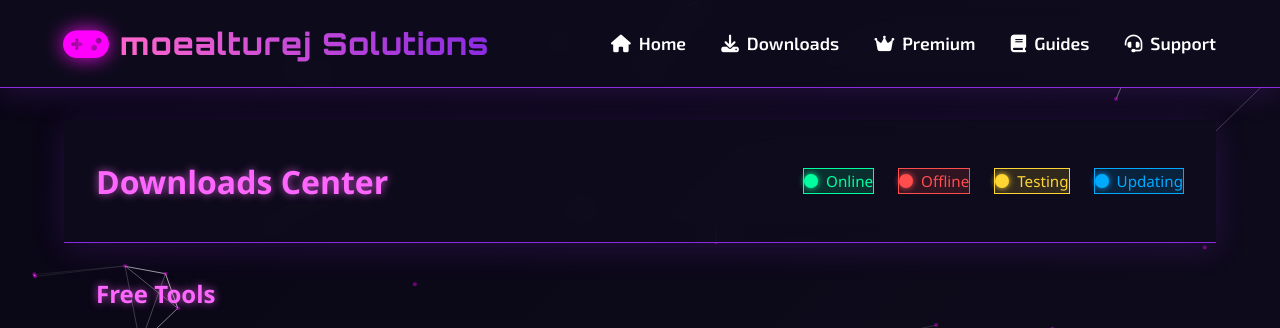
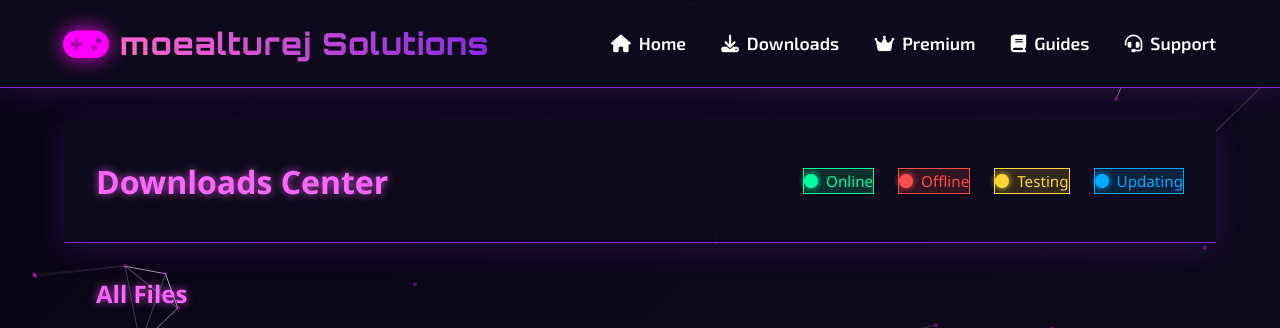
Before and after one commit to moealturej/moealturej-services, a Flask app: page /downloads in a window 1280 px wide. Shown: the top 328 px of the page. Run offline with Flask 3, Linux system fonts and the light colour scheme.

Commit message:
Update downloads.html

```diff
--- a/templates/downloads.html
+++ b/templates/downloads.html
@@ -107,7 +107,7 @@
 
   <main class="container">
     <section>
-      <h2>Free Tools</h2>
+      <h2>All Files</h2>
       <div class="grid" id="free-tools"></div>
     </section>
 
```
